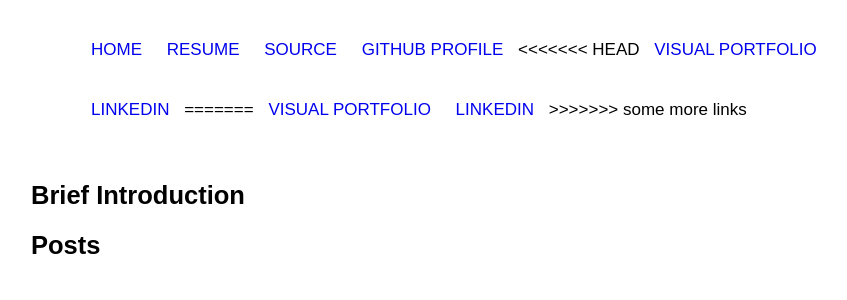
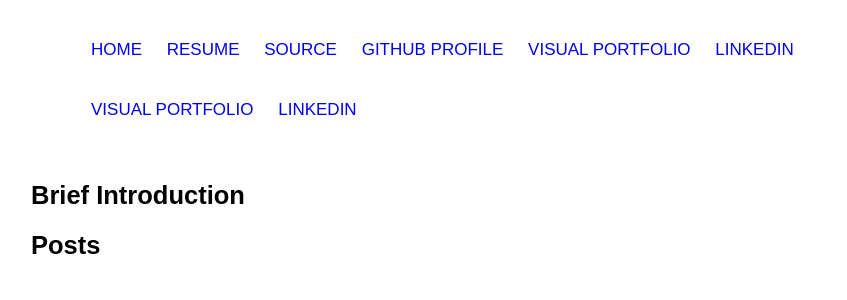
Before and after one commit to ajkim141/ajkim141.github.io, a Flask app: page / in a window 1280 px wide. Shown: the top 300 px of the page, without its empty margins (159-1006 px from the left). Run offline with Flask 2, Linux system fonts and the light colour scheme.

Commit message:
fixed base
Signed-off-by: Alex <ajkim141@gmail.com>

```diff
--- a/project/templates/base.html
+++ b/project/templates/base.html
@@ -14,14 +14,10 @@
         <li><a href="{{ url_for('resume') }}">Resume</a></li>
         <li><a href="https://github.com/ajkim141/ajkim141.github.io">Source</a></li>
         <li><a href="https://github.com/ajkim141/">Github Profile</a></li>
-<<<<<<< HEAD
         <li><a href="http://ajkim141.blogspot.com/">Visual Portfolio</a></li>
         <li><a href="https://www.linkedin.com/pub/alex-kim/92/66a/856">Linkedin</a></li>
-
-=======
         <li><a href="http://ajkim141.blogspot.com">Visual Portfolio</a></li>
         <li><a href="https://www.linkedin.com/pub/alex-kim/92/66a/856">Linkedin</a></li>
->>>>>>> some more links
     </ul>
 </nav>
 
```
